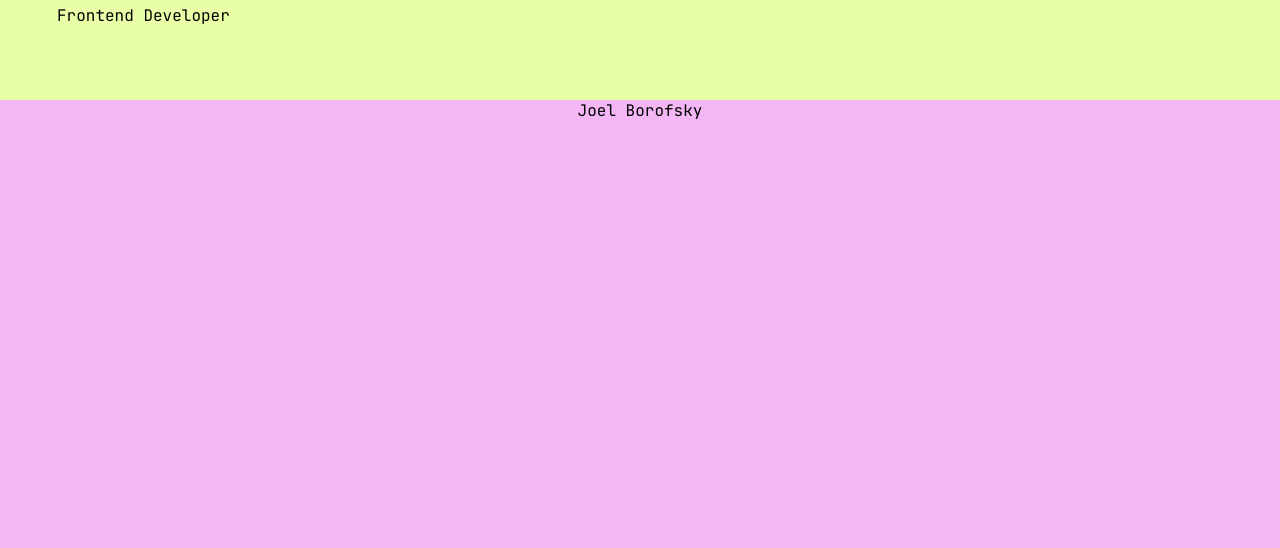
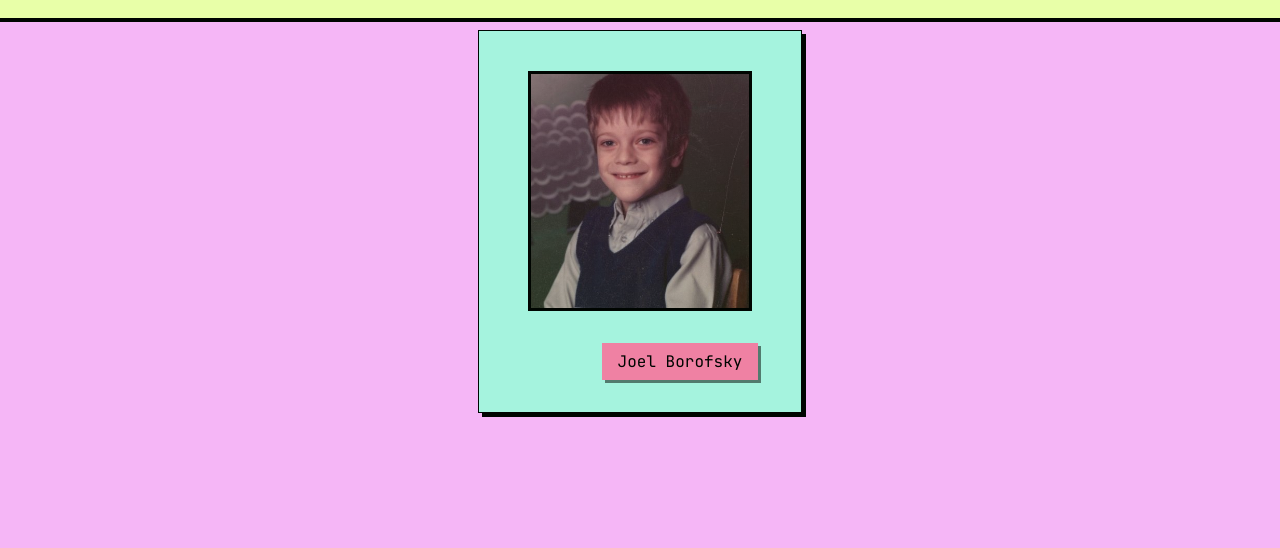
Before and after one commit to BorofskyDev/y2k-style-profile, a website built with Vite: page index.html in a window 1280 px wide. Shown: the part 380-928 px from the top of the page. After the commit the page ends 800 px from the top, so only its background shows below. Built offline with nearby package versions, Linux system fonts and the light colour scheme.

Commit message:
finished main image

```diff
--- a/src/sass/components/_linkEffects.scss
+++ b/src/sass/components/_linkEffects.scss
@@ -20,7 +20,7 @@
   &::after {
     content: attr(data-text);
     color: hsl(var(--color-highlight-3));
-    text-shadow: 0.0625em 0.1em 0 hsl(var(--color-dark));
+    text-shadow: var(--text-shadow-sm);
     position: absolute;
     top: 0.4375em;
     height: 100%;
--- a/src/sass/global/_variables.scss
+++ b/src/sass/global/_variables.scss
@@ -28,38 +28,20 @@
   --font-size-xl: 4rem;
   --font-size-lg: 3.125rem;
   --font-size-md: 2.5rem;
-  --font-size-sm: 1.575rem;
+  --font-size-sm: 1.3rem;
 
   // Transformations
 
   --transform-cool-link: transform 0.3s cubic-bezier(0.5, 0.5, 0.3, 0.1);
 
-  // --fs-900: clamp(5rem, 8vw + 1rem, 9.375rem);
-  // --fs-800: 3.5rem;
-  // --fs-700: 1.5rem;
-  // --fs-600: 1rem;
-  // --fs-500: 1rem;
-  // --fs-400: 0.9375rem;
-  // --fs-300: 1rem;
-  // --fs-200: 0.875rem;
+  // Shadows
+  --box-shadow-sm: 0.125em 0.125em 0 hsl(var(--color-dark));
+  --box-shadow-md: 0.25em 0.25em 0 hsl(var(--color-dark));
 
-  // @media (min-width: 35em) {
-  //   --fs-800: 5rem;
-  //   --fs-700: 2.5rem;
-  //   --fs-600: 1.5rem;
-  //   --fs-500: 1.25rem;
-  //   --fs-400: 1rem;
-  // }
+  --text-shadow-sm: 0.0625em 0.1em 0 hsl(var(--color-dark));
 
-  // @media (min-width: 45em) {
-  //   --fs-800: 6.25rem;
-  //   --fs-700: 3.5rem;
-  //   --fs-600: 2rem;
-  //   --fs-500: 1.75rem;
-  //   --fs-400: 1.125rem;
-  // }
-
-  // Shadows
-
-  --box-shadow-sm: 0.125em 0.125em 0 hsl(var(--color-dark));
+  // Borders
+  --border-xsm: 0.0625em solid hsl(var(--color-dark));
+  --border-sm: 0.125em solid hsl(var(--color-dark));
+  --border-md: 0.1875em solid hsl(var(--color-dark));
 }
--- a/src/sass/layout/_hero.scss
+++ b/src/sass/layout/_hero.scss
@@ -2,7 +2,7 @@
   position: relative;
   height: 100vh;
   width: 100vw;
-    margin: 3em 0;
+  margin: -2em 0;
   padding: 0;
   display: flex;
   flex-direction: column;
@@ -16,6 +16,7 @@
     display: flex;
     flex-direction: column;
     justify-content: space-around;
+    border-bottom: var(--border-sm);
   }
 
   &__title {
@@ -29,24 +30,67 @@
   }
 
   &__job-title {
+    background-color: hsl(var(--color-primary-dark));
+    margin-left: 4em;
+    padding: 3.5em 5em;
+    border-radius: 50%;
+    max-width: 19.125em;
+    align-self: flex-start;
+    transform: rotate(-7.5deg);
+    border: var(--border-md);
+    box-shadow: 1.5625em 1.5625em 0 hsl(var(--color-dark));
 
     &--description {
-
+      font-weight: 700;
+      color: hsl(var(--color-light-1));
+      font-size: var(--font-size-sm);
+      text-shadow: var(--text-shadow-sm);
+      letter-spacing: 0.0625em;
     }
   }
 
   &__image-container {
-
+    position: relative;
+    height: 50%;
+    width: 100%;
+    border-top: var(--border-sm);
+    display: grid;
+    place-items: center;
   }
 
   &__image-box {
+    position: relative;
+    min-height: 21.25em;
+    min-width: 20.2em;
+    background-color: hsl(var(--color-highlight-2));
+    border: var(--border-xsm);
+    box-shadow: var(--box-shadow-md);
+    display: grid;
+    place-items: center;
 
     &--image {
-
+      height: 15em;
+      width: 14em;
+      margin-top: 2.5em;
+      background-image: linear-gradient(
+          hsl(var(--color-highlight-4) / 0.2),
+          hsl(var(--color-highlight-1) / 0.1)
+        ),
+        url(../../../public/img/profile-pictures/joel-kid-1.jpg);
+      background-position: center;
+      background-size: 105%;
+      background-repeat: no-repeat;
+      border: var(--border-md);
     }
 
     &--name {
-
+        // position: absolute;
+        bottom: 1em;
+        right: 2em;
+        margin: 2em 1em 2em 6em;
+        padding: 0.5em 1em;
+        background-color: hsl(var(--color-highlight-4));
+        box-shadow: 0.1875em 0.1875em 0 hsl(var(--color-dark) / 0.5);
     }
   }
 }
```
Lines whose indentation alone changed are shown as unchanged.
